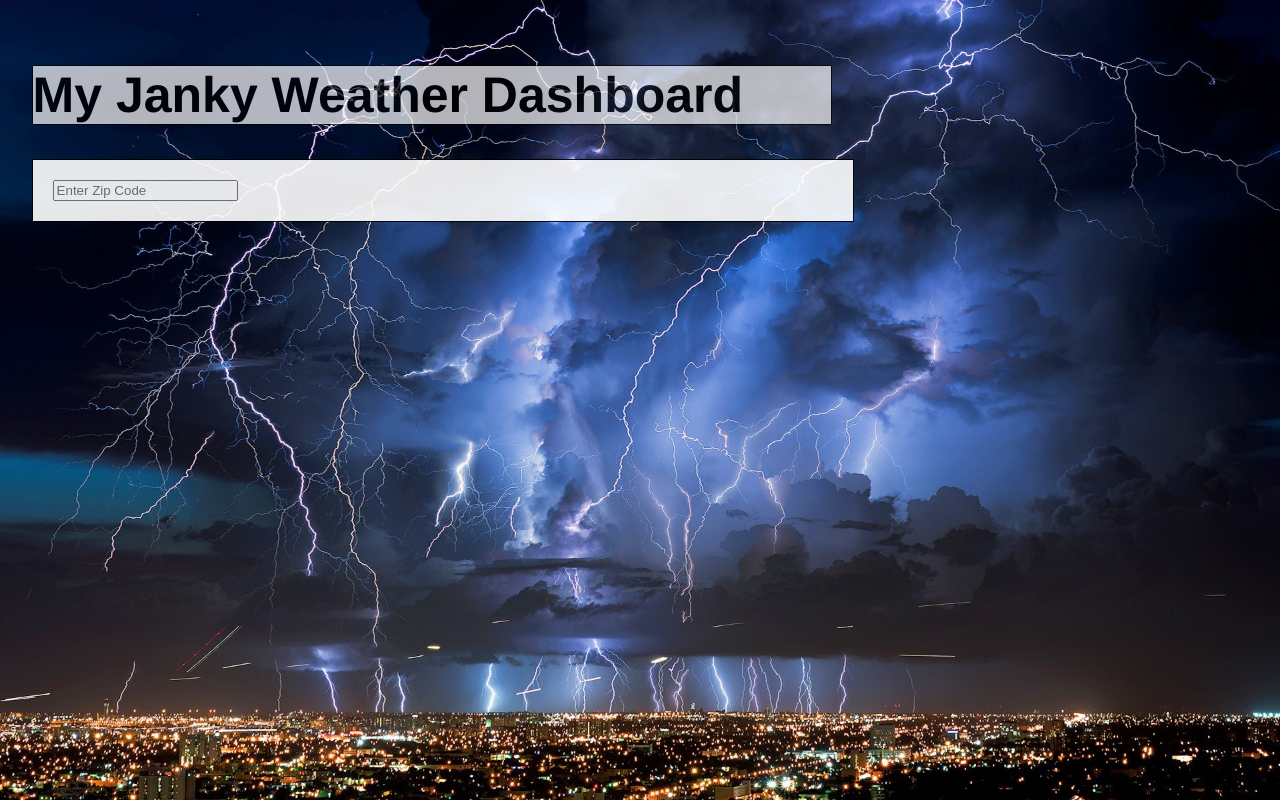
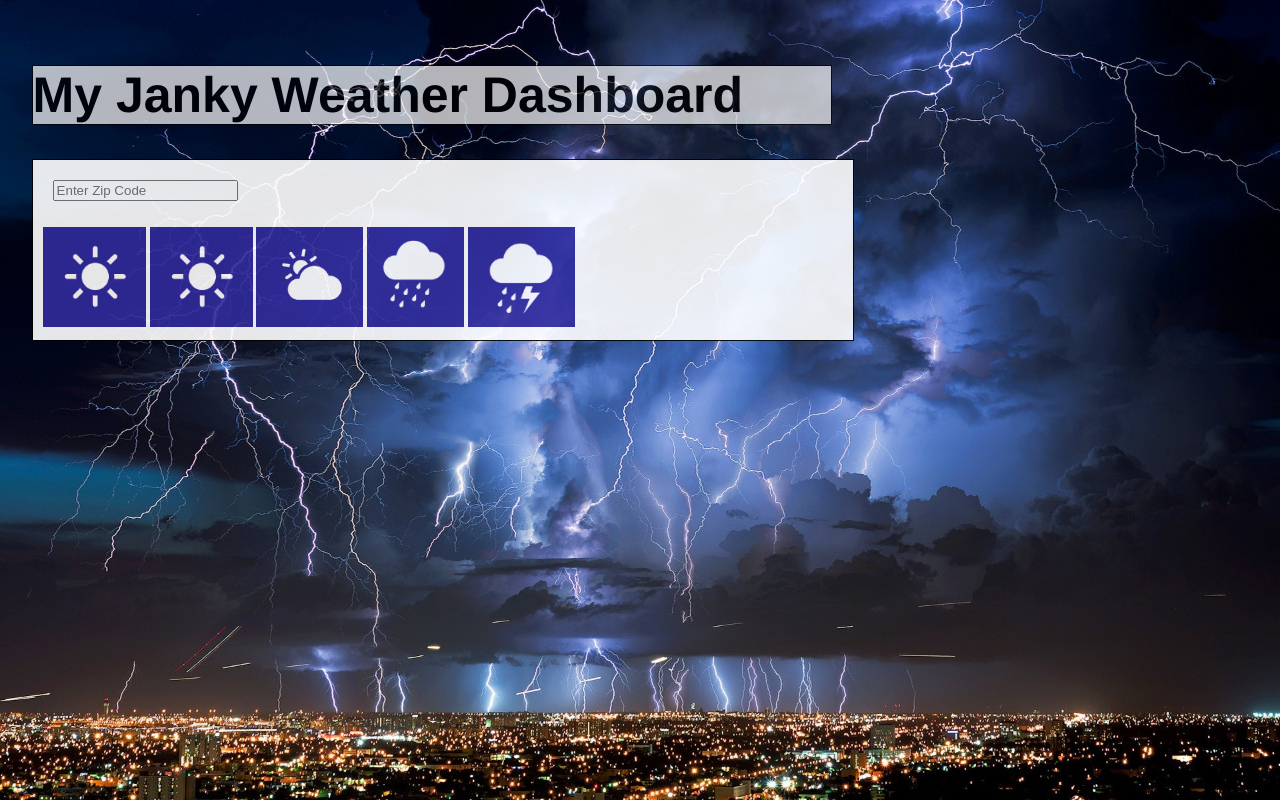
Before and after one commit to brittnilighthizer/weather-dashboard, a plain HTML site: page index.html in a window 1280 px wide. Drawn offline with nearby package versions, Linux system fonts and the light colour scheme; no server answers.

Commit message:
organizing files; assets with jpgs separated from html/css/js

```diff
--- a/index.html
+++ b/index.html
@@ -23,6 +23,14 @@
             <div class="humidity"></div>
             <div class="windspeed"></div>
             <div class="uv-index"></div>
+            <br>
+            <div class="five-day">
+                <card><img src="assets/sunny.png" height="100"></card>
+                <card><img src="assets/sunny.png" height="100"></card>
+                <card><img src="assets/partly-sunny.png" height="100"></card>
+                <card><img src="assets/showers.png" height="100"></card>
+                <card><img src="assets/thunderstorms.png" height="100"></card>
+            </div>
         </div>
         <aside></aside>
     </main>
--- a/script.js
+++ b/script.js
@@ -17,4 +17,6 @@ $.ajax({
   $(".windspeed").append("...the wind speed is " + response.wind.speed + " MPH");
 //   $(".uv-index").append(response.uvindex);
 // i dont see that listed in the example from th exercise...
+//   $(".five-day").append("...the wind speed is " + response.wind.speed + " MPH");
+
 });
--- a/style.css
+++ b/style.css
@@ -1,5 +1,5 @@
 body {
-    background-image: url(lightning.jpg);
+    background-image: url(assets/lightning.jpg);
     font-family: Helvetica, Arial, sans-serif;
     background-size: cover;
     background-repeat: no-repeat;
@@ -38,6 +38,11 @@ h1 {
     font-family: monospace;
 }
 
+#five-day {
+    margin: 40px;
+    padding: 30px;
+}
+
 .city-country {
     font-size: 20px;
     font-weight: bold;
```
Also changed, not shown: assets/heavy-rain.png (added), assets/lightning.jpg (renamed from lightning.jpg), assets/partly-sunny.png (added), assets/showers.png (added), assets/sunny.png (added), assets/thunderstorms.png (added), assets/windy.png (added).
